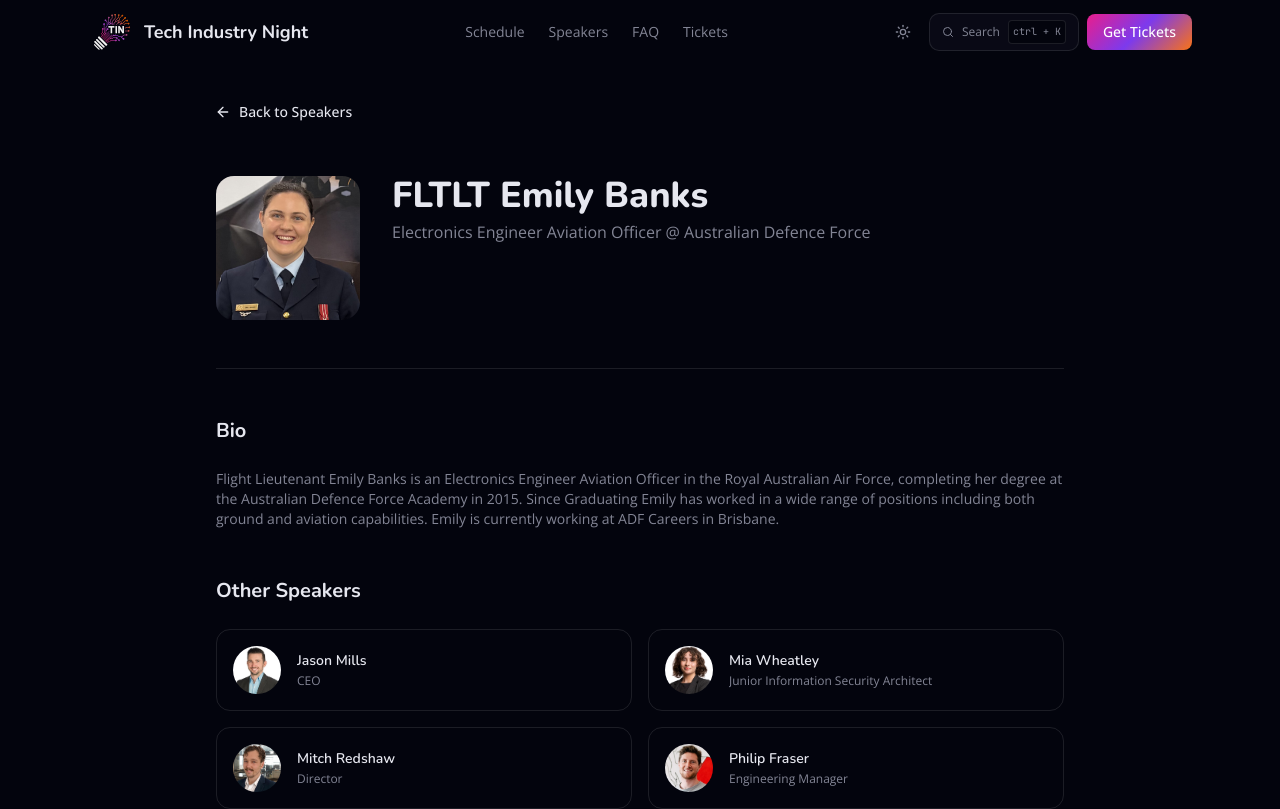
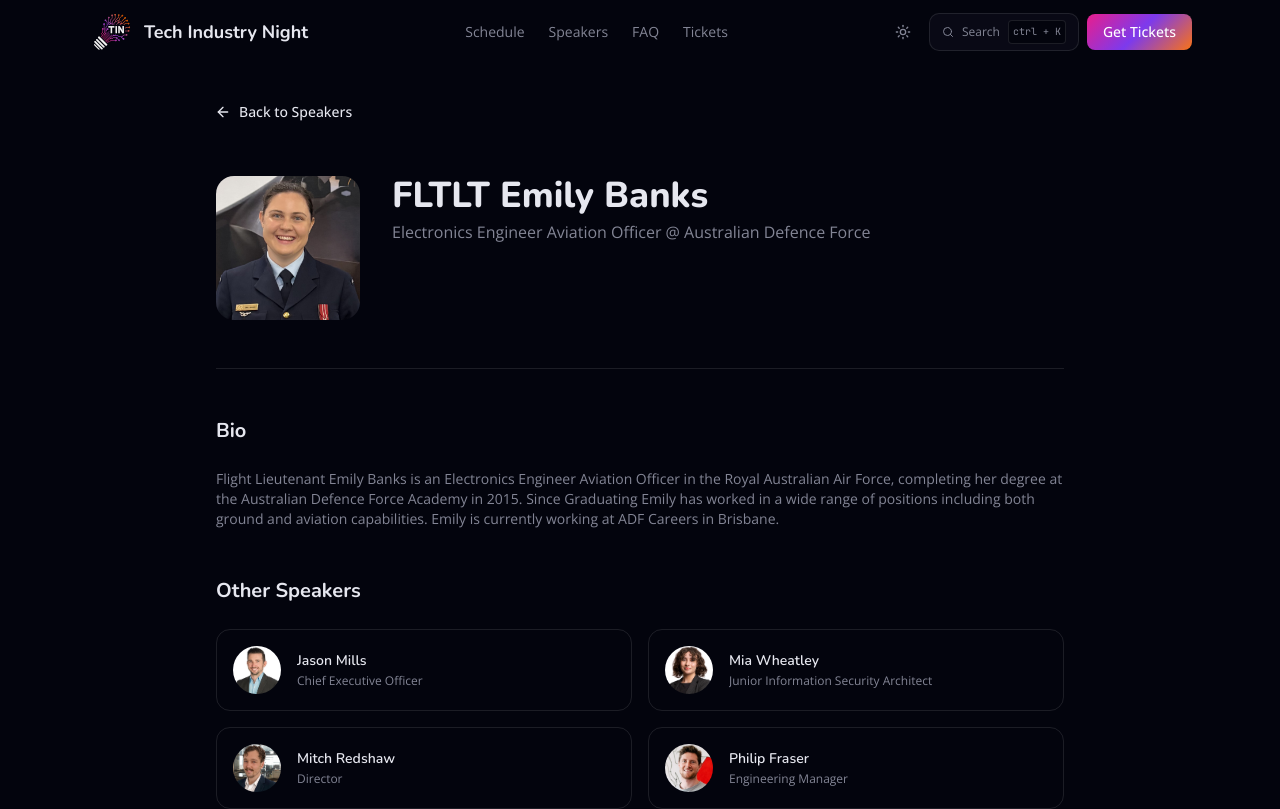
Before and after one commit to liiam-dsouza/qut-tin-website, a React (Vite) app: page /speaker/emily-banks in a window 1280 px wide. Shown: the top 809 px of the page. Built offline with nearby package versions, Linux system fonts and the light colour scheme.

Commit message:
Update speakers

```diff
--- a/src/data/speakers.ts
+++ b/src/data/speakers.ts
@@ -83,7 +83,7 @@ export const speakers: Speaker[] = [
 	{
 		id: "jason-mills",
 		name: "Jason Mills",
-		title: "CEO",
+		title: "Chief Executive Officer",
 		company: "Verlata Consulting",
 		bio: [
 			"",
```
